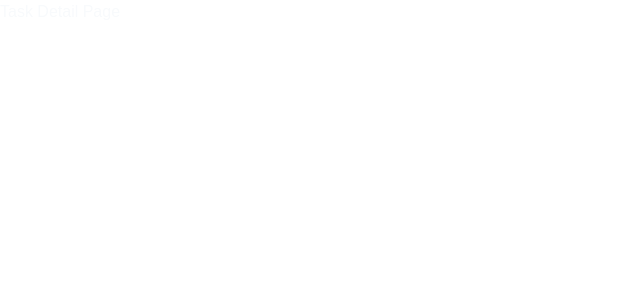
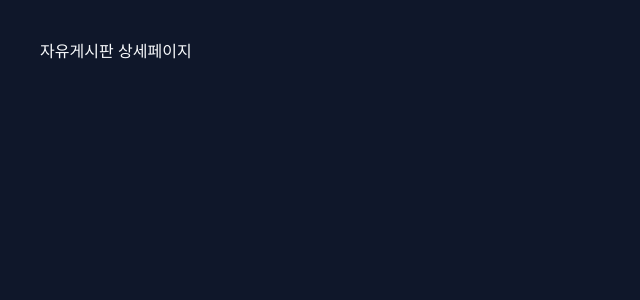
Before and after one commit to ozen0718/coworkers, a Next.js app: page /boards/1 in a window 1280 px wide. Shown: the top 300 px of the page, without its empty margins (0-640 px from the left). Built offline with nearby package versions, Linux system fonts and the light colour scheme.

Commit message:
[Feat] 자유게시판 페이지 추가

```diff
--- /dev/null
+++ b/src/app/(main)/boards/[articleid]/page.tsx
@@ -0,0 +1,3 @@
+export default function ArticleDeatil() {
+  return <div className="bg-bg300 min-h-screen p-10">자유게시판 상세페이지</div>;
+}
--- a/src/app/(main)/boards/page.tsx
+++ b/src/app/(main)/boards/page.tsx
@@ -1,3 +1,3 @@
 export default function BoardsPage() {
-  return <div>Boards Page</div>;
+  return <div className="bg-bg300 min-h-screen p-10">Boards Page</div>;
 }
```
